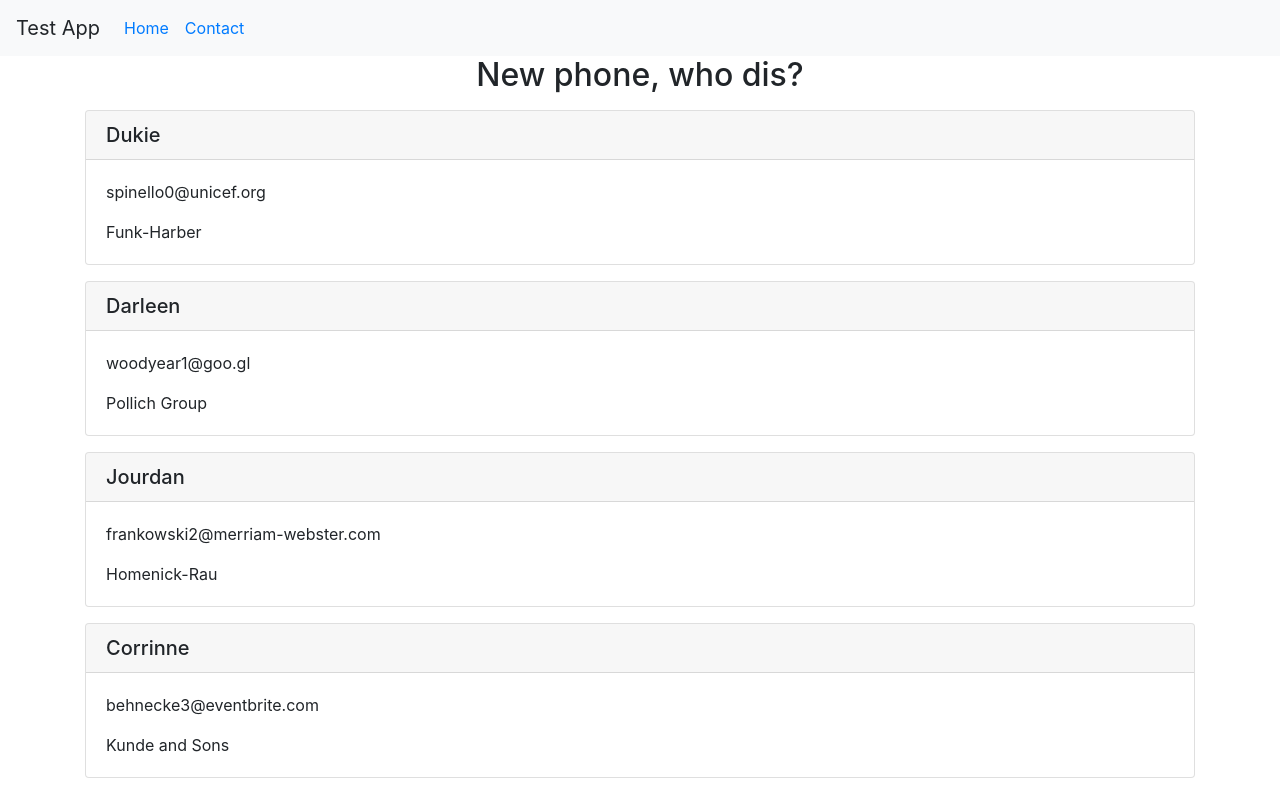
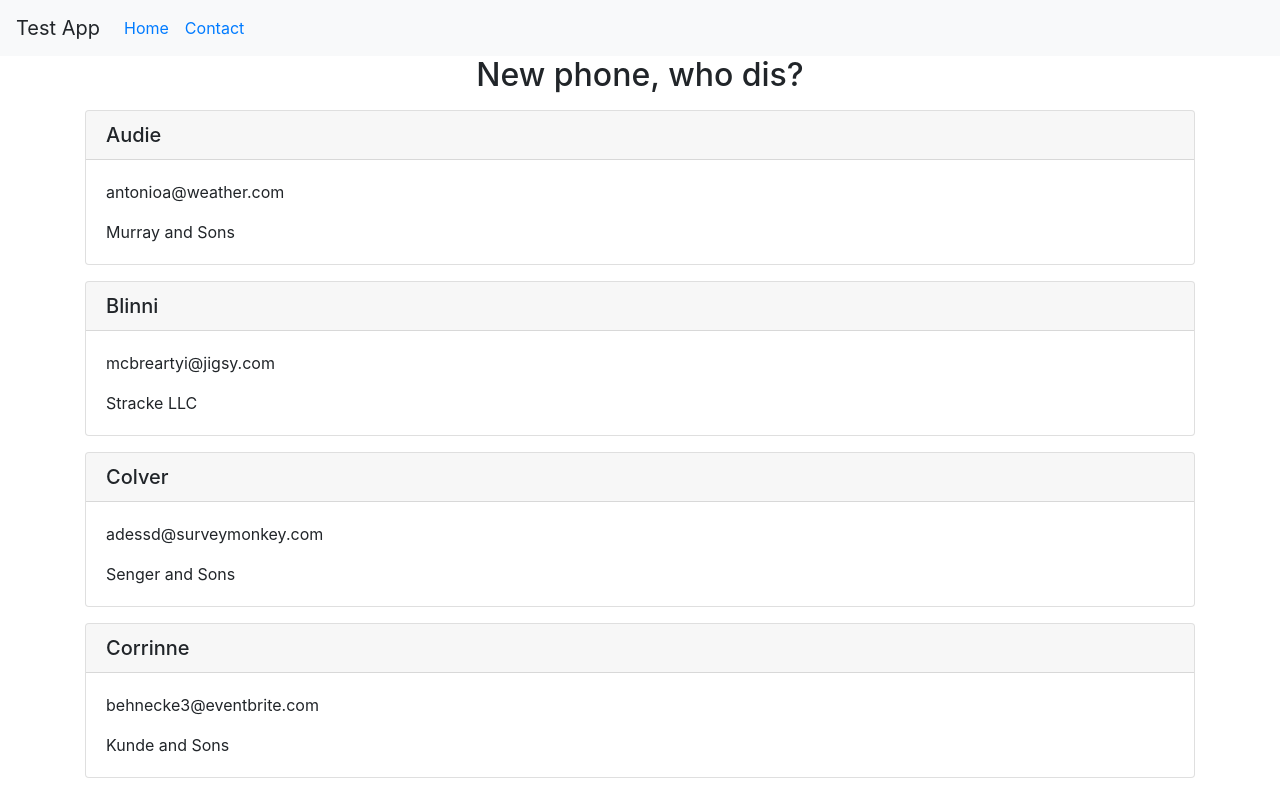
Before and after one commit to orewaafif/profile-app, an Angular app: page /contact in a window 1280 px wide. Shown: the top 792 px of the page. Built offline with nearby package versions, Linux system fonts and the light colour scheme.

Commit message:
Added ascending sorting by name

```diff
--- a/src/app/contact/contact.component.ts
+++ b/src/app/contact/contact.component.ts
@@ -9,9 +9,13 @@ import { CONTACTS } from '../temp-contacts';
 })
 export class ContactComponent implements OnInit {
 
-  conData = CONTACTS;
+  conData = this.sortArrayBy(CONTACTS, 'name');
 
   constructor() { }
+
+  sortArrayBy(array: any[], args: string) {
+    return array.sort((a, b) => a[args] > b [args] ? 1 : -1 );
+  }
 
   ngOnInit() {
 
```
